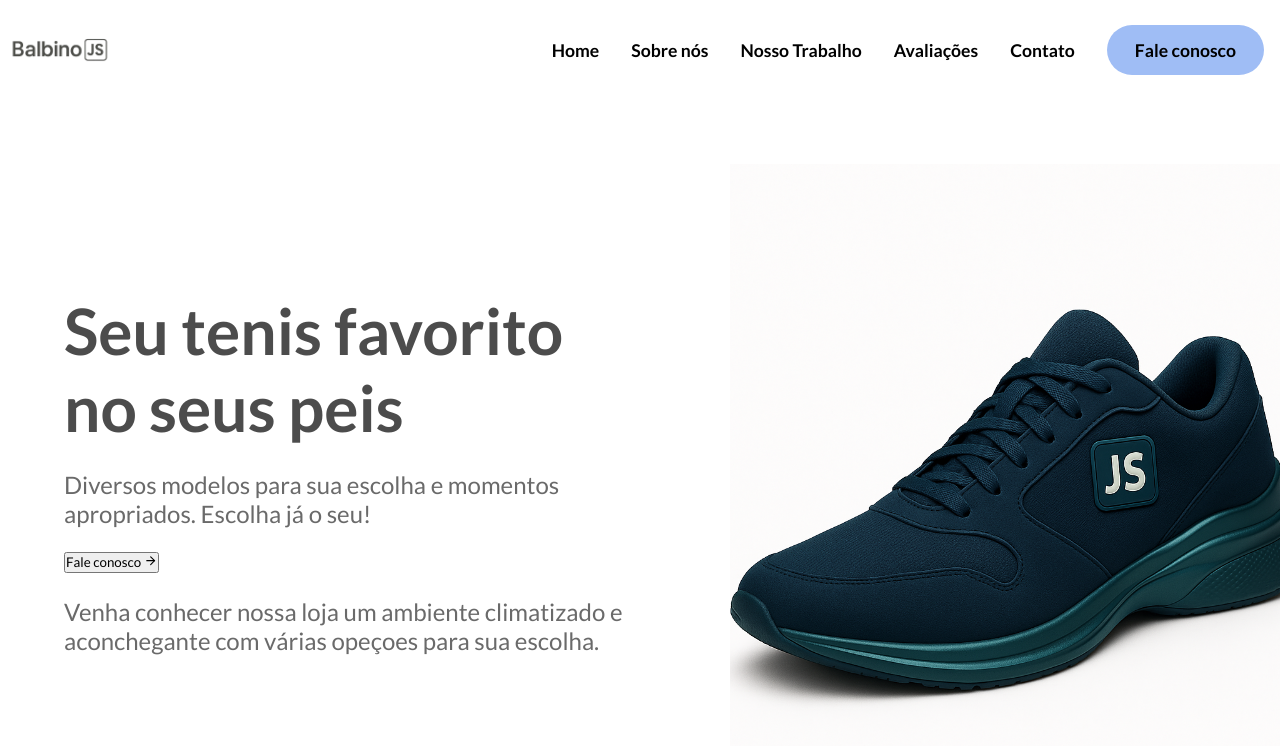
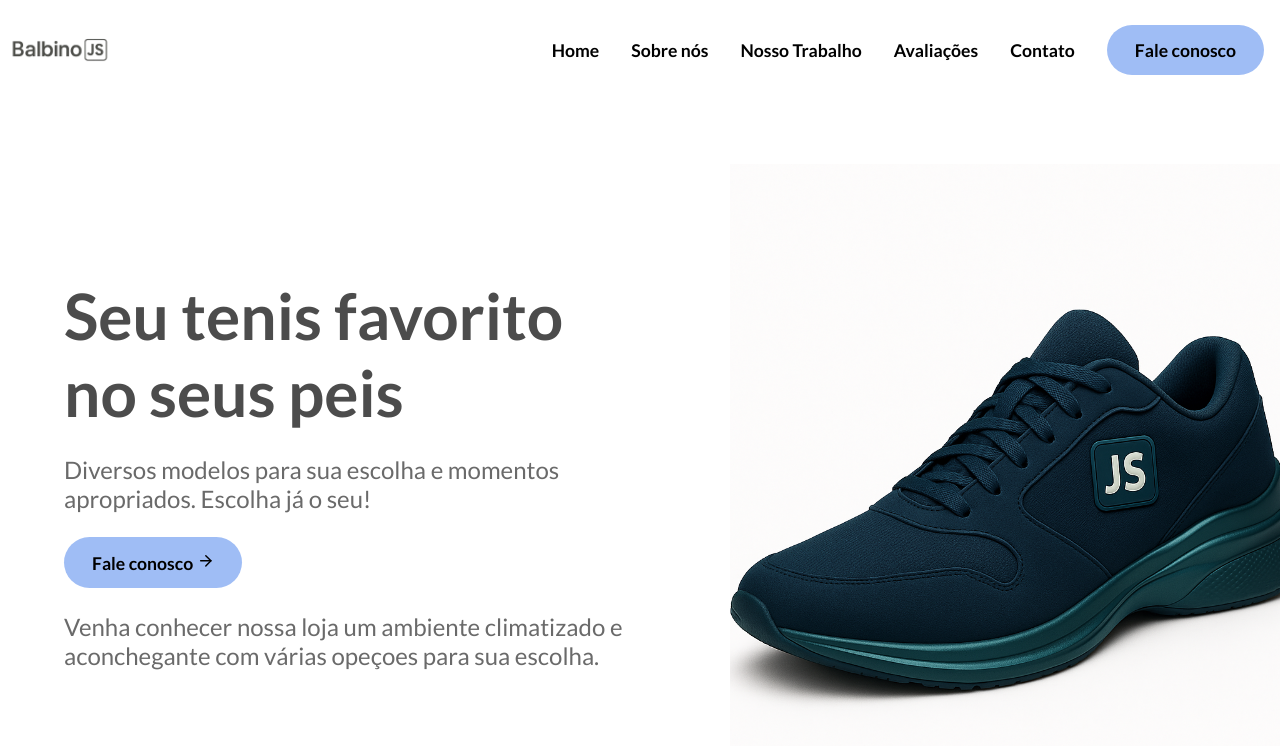
Before and after one commit to Balbino-JS/landing-tenis-react, a React (Vite) app in the folder Balbino-JS/: page / in a window 1280 px wide. Shown: the top 746 px of the page. Built offline with nearby package versions, Linux system fonts and the light colour scheme.

Commit message:
Adicionei estilo ao botão

```diff
--- a/Balbino-JS/src/App.css
+++ b/Balbino-JS/src/App.css
@@ -110,3 +110,18 @@ nav {
   font-size: clamp(1rem, 3vw, 1.5rem);
   margin: 1.5rem 0rem;
 }
+.sencondary-button {
+   background-color: rgb(159, 189, 245);
+  border: none;
+  border-radius: 5rem;
+  cursor: pointer;
+  font-size: 1.1rem;
+  font-weight: 600;
+  margin-right: 1rem;
+  outline: none;
+  padding: 0.9rem 1.75rem;
+  transition: 0.3s;
+}
+.sencondary-button:hover {
+  opacity: 0.5;
+}
```
